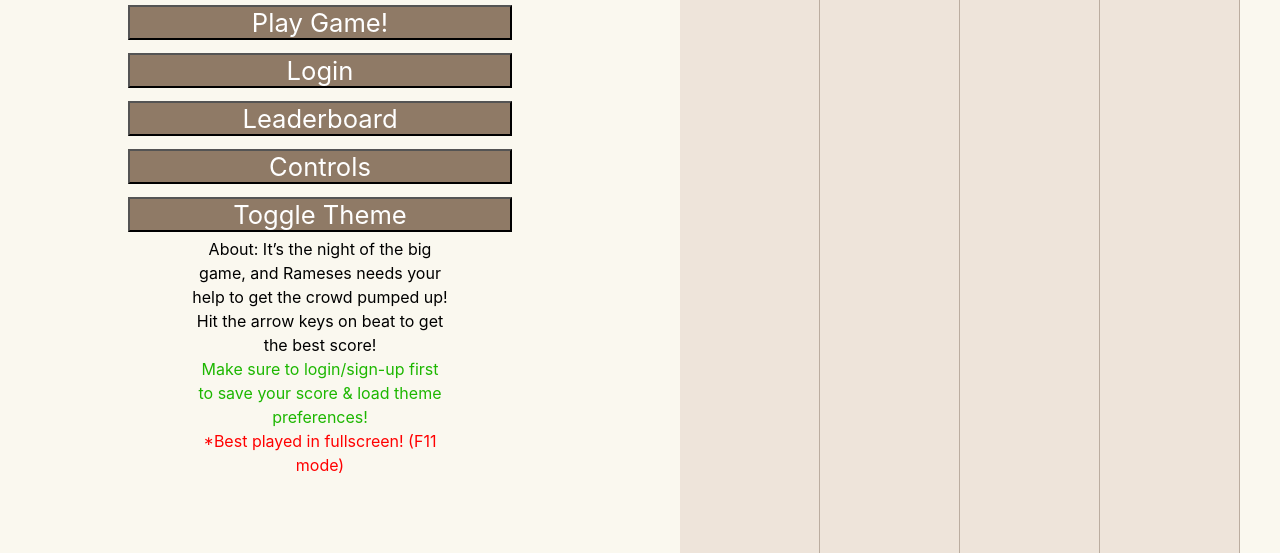
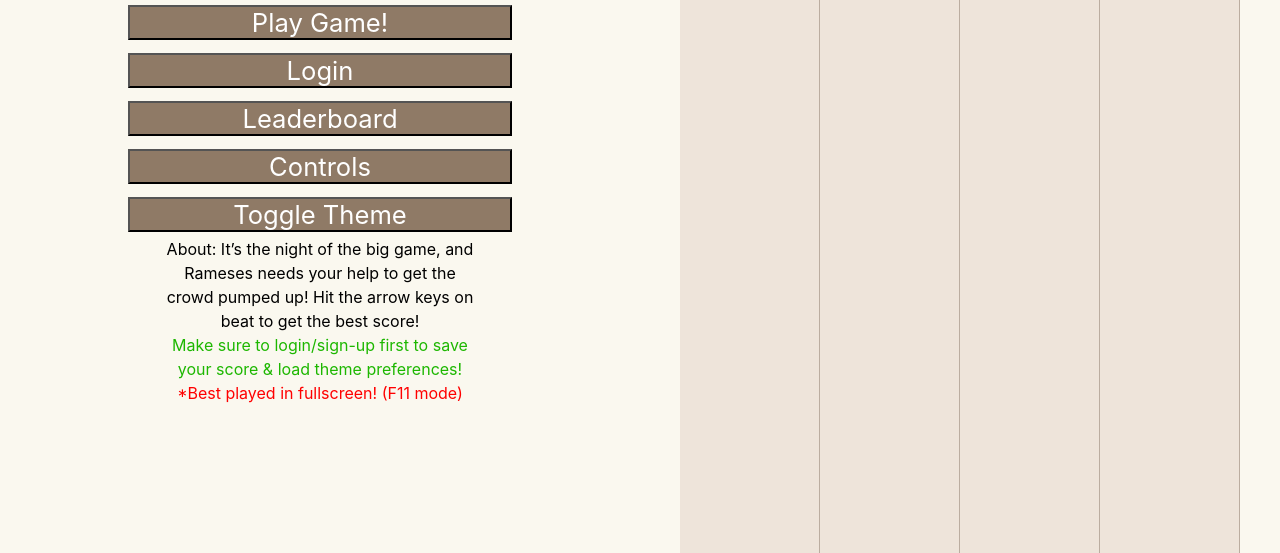
Before and after one commit to ckong6953/rameses-rhythm-rally, a website: page index.html in a window 1280 px wide. Shown: the part 247-800 px from the top of the page. Drawn offline with nearby package versions, Linux system fonts and the light colour scheme.

Commit message:
formatting pages is hard

```diff
--- a/style.css
+++ b/style.css
@@ -115,8 +115,8 @@ html.light{
 }
 
 #about-tag{
-    font-size: 1rem;
-    width: 40%;
+    font-size: medium;
+    width: 50%;
     margin: auto;
 }
 
```
